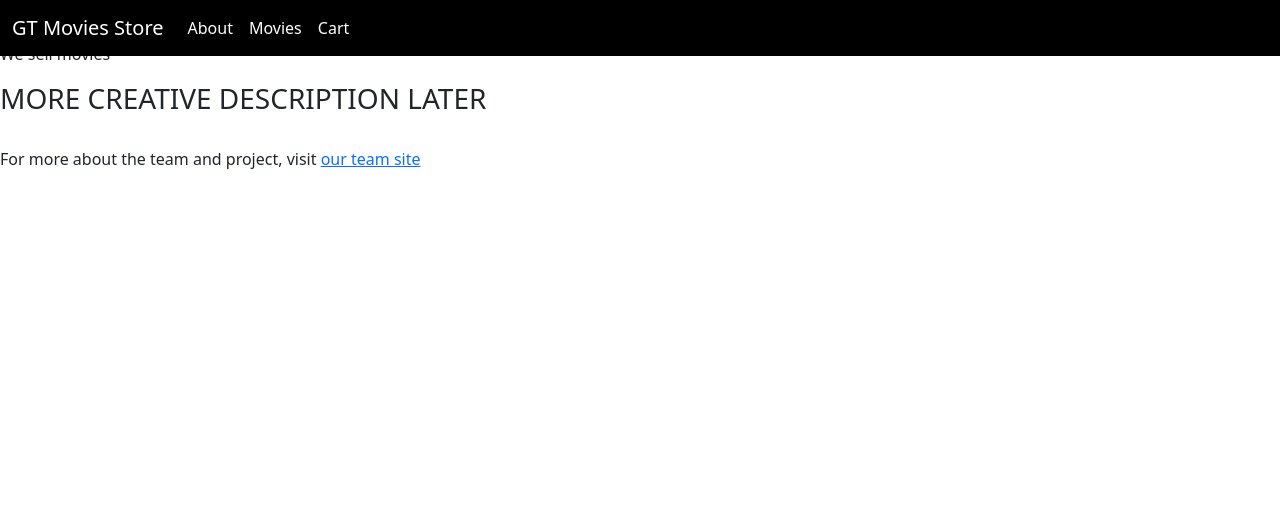
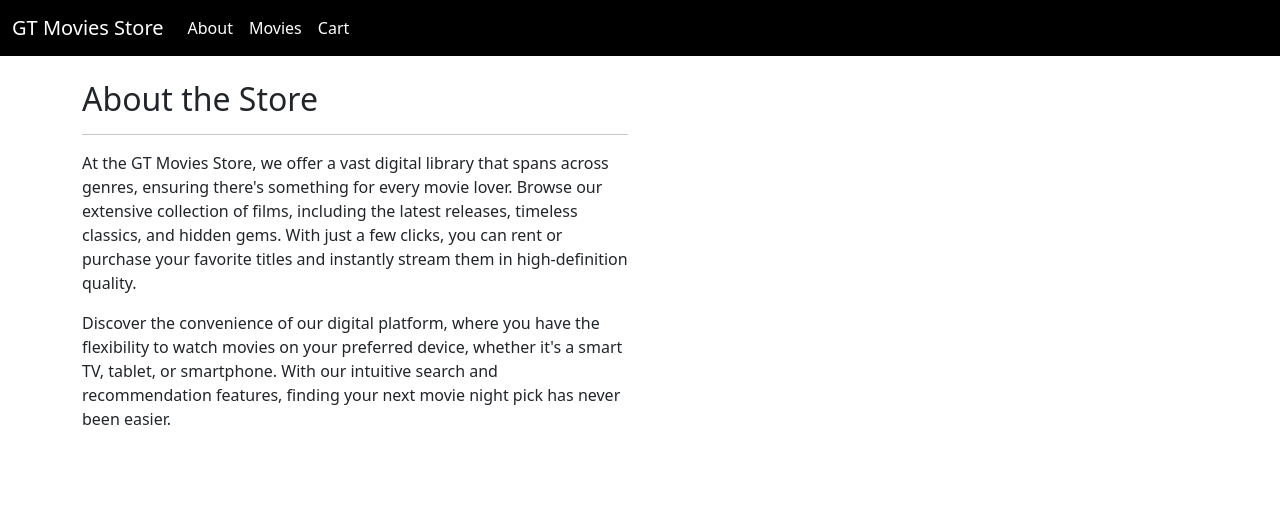
Before and after one commit to MukProgram/2340Project1, a Django app: template GTMoviesStore/Movies/templates/Movies/about.html in a window 1280 px wide. Shown: the top 510 px of the page. Run offline with Django 5.2, Linux system fonts and the light colour scheme; the template is opened without the code that fills it: most values are stand-ins (such as "Sample title", 1, 10 or a date in 2020).

Commit message:
about and movies page established, banner placeholder set, urls updated all 4 pages functional

```diff
--- a/GTMoviesStore/Movies/static/Movies/style.css
+++ b/GTMoviesStore/Movies/static/Movies/style.css
@@ -11,6 +11,10 @@
 .nav-link, .navbar-brand {
     color: var(--body-bg);
 }
+.masthead {
+    background: url("../images/banner.jpg") no-repeat fixed;
+    background-size: 100% auto;
+}
 /*
 .nav-item[aria-current="true"] {
     color: var(--visited_link);
--- a/GTMoviesStore/Movies/templates/Movies/about.html
+++ b/GTMoviesStore/Movies/templates/Movies/about.html
@@ -1,9 +1,35 @@
-{% extends 'Movies/base.html'%}
+{% extends 'Movies/base.html' %}
 {% block content %}
-    <div>
-        <h3>GT Movie Store: The Ultimate Movie Destination</h3>
-        <p>We sell movies</p> <h3>MORE CREATIVE DESCRIPTION LATER</h3>
-        <br>
-        <p>For more about the team and project, visit <a href="https://sites.google.com/view/gtmoviestore-melodyteam">our team site</a></p>
+{% load static %}
+<div class="p-5 m-3">
+  <div class="container">
+    <div class="row mt-3">
+      <div class="col-md-6 mx-auto mb-3">
+        <h2>About the Store</h2>
+        <hr />
+        <p>
+           At the GT Movies Store, we offer a vast digital library
+           that spans across genres, ensuring there's
+           something for every movie lover. Browse our
+           extensive collection of films, including the
+           latest releases, timeless classics, and hidden
+           gems. With just a few clicks, you can rent or
+           purchase your favorite titles and instantly
+           stream them in high-definition quality.
+        </p>
+        <p>
+          Discover the convenience of our digital platform,
+          where you have the flexibility to watch movies
+          on your preferred device, whether it's a smart
+          TV, tablet, or smartphone. With our intuitive
+          search and recommendation features, finding your
+          next movie night pick has never been easier.
+        </p>
+      </div>
+      <div class="col-md-6 mx-auto mb-3 text-center">
+
+      </div>
     </div>
-{% endblock %}
+  </div>
+</div>
+{% endblock content %}
--- a/GTMoviesStore/Movies/templates/Movies/base.html
+++ b/GTMoviesStore/Movies/templates/Movies/base.html
@@ -1,18 +1,19 @@
 <!DOCTYPE html>
 <html lang="en">
+  {% load static %}
   <head>
     <meta charset="utf-8">
     <meta name="viewport" content="width=device-width, initial-scale=1">
     <title>{{template_data.title}}</title>
     <link href="https://cdn.jsdelivr.net/npm/bootstrap@5.3.3/dist/css/bootstrap.min.css" rel="stylesheet" integrity="sha384-QWTKZyjpPEjISv5WaRU9OFeRpok6YctnYmDr5pNlyT2bRjXh0JMhjY6hW+ALEwIH" crossorigin="anonymous">
-    <link rel="stylesheet" href="../../static/Movies/style.css"/>
+    <link rel="stylesheet" type="text/css" href="../../static/Movies/style.css"/>
     <script src="https://cdn.jsdelivr.net/npm/bootstrap@5.3.3/dist/js/bootstrap.bundle.min.js" integrity="sha384-YvpcrYf0tY3lHB60NNkmXc5s9fDVZLESaAA55NDzOxhy9GkcIdslK1eN7N6jIeHz" crossorigin="anonymous"></script>
   </head>
   <body>
     <!-- Header -->
     <nav class="navbar fixed-top navbar-expand-lg">
       <div class="container-fluid">
-        <a class="navbar-brand" href="#">
+        <a class="navbar-brand" href="{% url 'index' %}">
           GT Movies Store
         </a>
         <button class="navbar-toggler" type="button" data-bs-toggle="collapse" data-bs-target="#navbarNav" aria-controls="navbarNav" aria-expanded="false" aria-label="Toggle navigation">
@@ -21,13 +22,13 @@
         <div class="collapse navbar-collapse" id="navbarNav">
           <ul class="navbar-nav">
             <li class="nav-item">
-              <a class="nav-link" aria-current="page" href="#">About</a>
+              <a class="nav-link" aria-current="page" href="{% url 'about' %}">About</a>
             </li>
             <li class="nav-item">
-              <a class="nav-link" href="">Movies</a>
+              <a class="nav-link" href="{% url 'movies' %}">Movies</a>
             </li>
             <li class="nav-item">
-              <a class="nav-link" href="#">Cart</a>
+              <a class="nav-link" href="{% url 'cart' %}">Cart</a>
             </li>
             <!--add orders and login here, but only if login is true-->
           </ul>
--- a/GTMoviesStore/Movies/urls.py
+++ b/GTMoviesStore/Movies/urls.py
@@ -2,4 +2,7 @@ from django.urls import path
 from . import views
 urlpatterns = [
     path('', views.index, name='index'),
+    path('cart/', views.cart, name='cart'),
+    path('about/', views.about, name='about'),
+    path('movies/', views.movies, name='movies'),
 ]
--- a/GTMoviesStore/Movies/views.py
+++ b/GTMoviesStore/Movies/views.py
@@ -7,3 +7,8 @@ def index(request):
 def cart(request):
     movies = Movie.objects.all()
     return render(request, "Movies/cart.html", {"movies": movies})
+def about(request):
+    return render(request, "Movies/about.html")
+def movies(request):
+    movies = Movie.objects.all();
+    return render(request, "Movies/movies.html", {"movies": movies})
```
Also changed, not shown: GTMoviesStore/Movies/templates/Movies/cart.html (+28 -13 lines), GTMoviesStore/Movies/templates/Movies/index.html (+4 -4 lines), GTMoviesStore/Movies/templates/Movies/movies.html (added, +13 -0 lines), GTMoviesStore/GTMoviesStore/settings.py (line endings or trailing spaces), GTMoviesStore/Movies/static/images/banner.jpg (added).
